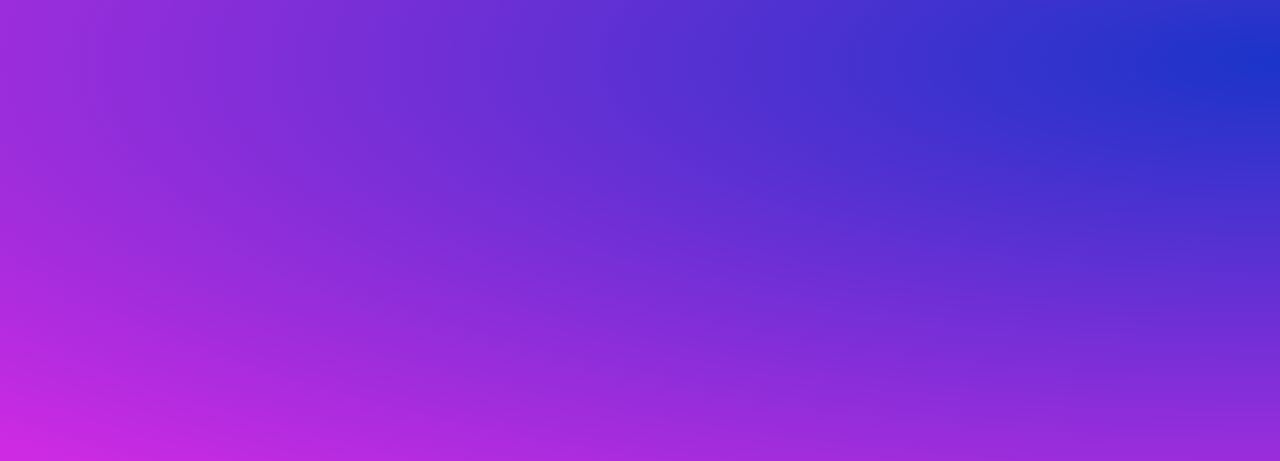
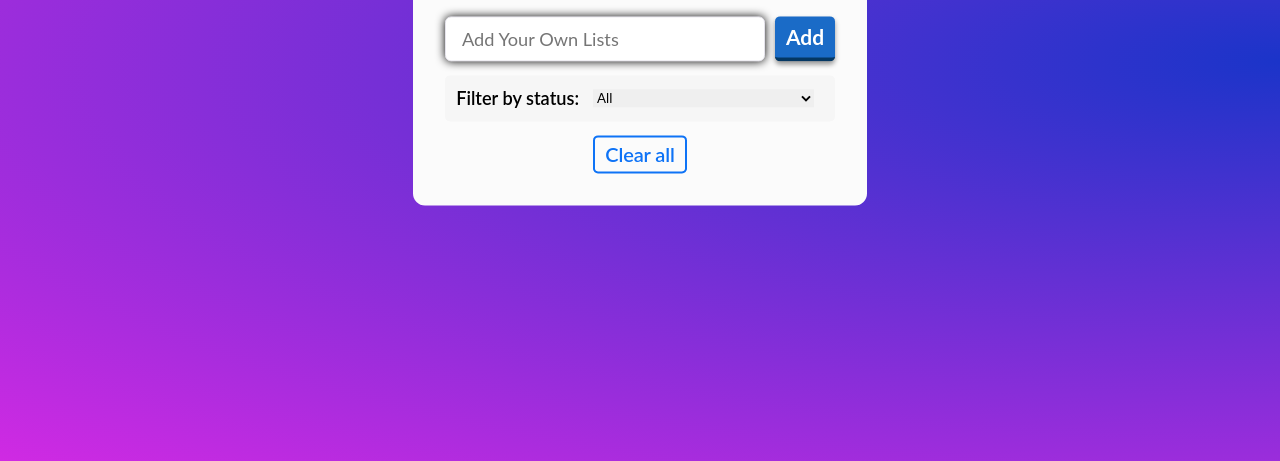
Before and after one commit to aliOrifjonovich/Todo-app, a plain HTML site: page index.html in a window 1280 px wide. Shown: the part 339-800 px from the top of the page. Drawn offline with Linux system fonts and the light colour scheme.

```diff
--- a/script.js
+++ b/script.js
@@ -46,7 +46,6 @@ const render = () => {
 	selectionFilter(todos, status).forEach((e) => {
 		const checkbox = e.isDone;
 		const edit = e.edit;
-		console.log(e?.date?.toLocaleDateString());
 		list.innerHTML += `
         <li class="todo" draggable= true id = "${e.id}">
 			<div class="todo_date">
--- a/style.scss
+++ b/style.scss
@@ -1,15 +1,18 @@
 .wrapper {
-    height: 100%;
+    height: 100vh;
     background: #1B34C9;
     background: radial-gradient(at right center, #1B34C9, #D02AE3);
-    display: flex;
-    justify-content: center;
-    align-items: center;
-    width: 100%;
+    // display: flex;
+    // justify-content: center;
+    // align-items: center;
+    // width: 100%;
 
 }
 .container {
-    height: 100%;
+    position: absolute;
+    top: 50%;
+    left: 50%;
+    transform: translate(-50%, -50%);
 }
 .title {
     text-align: center;
```
Also changed, not shown: style.css, 1 other file.
